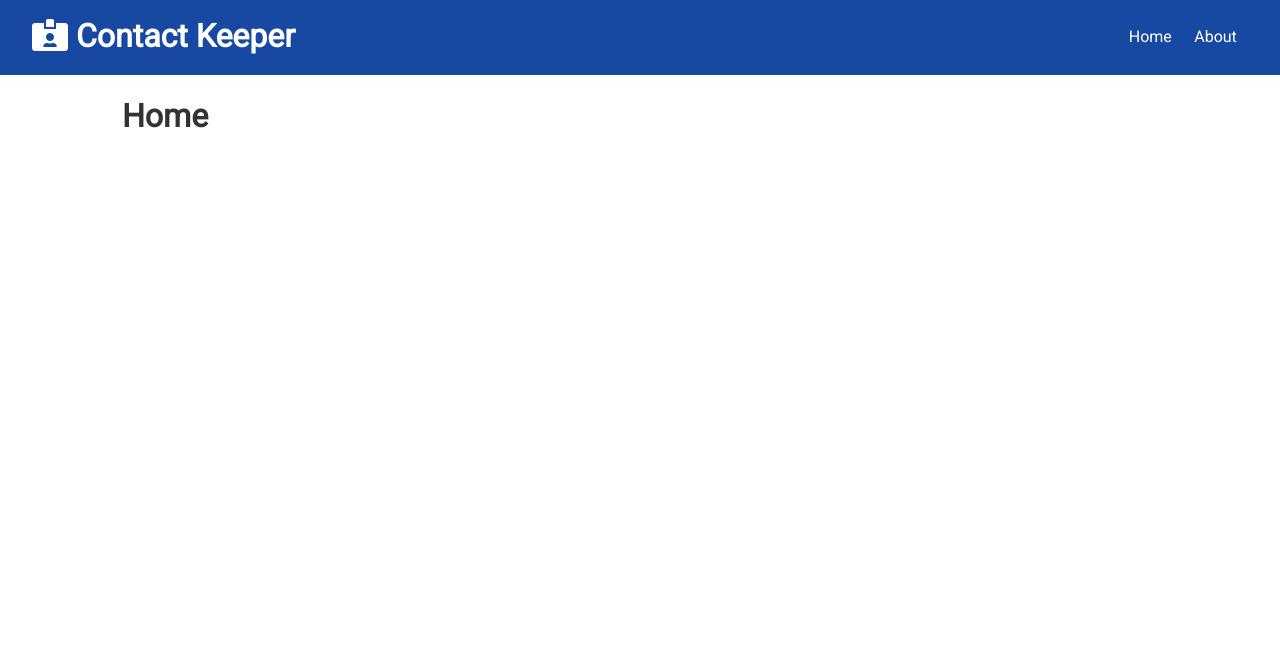
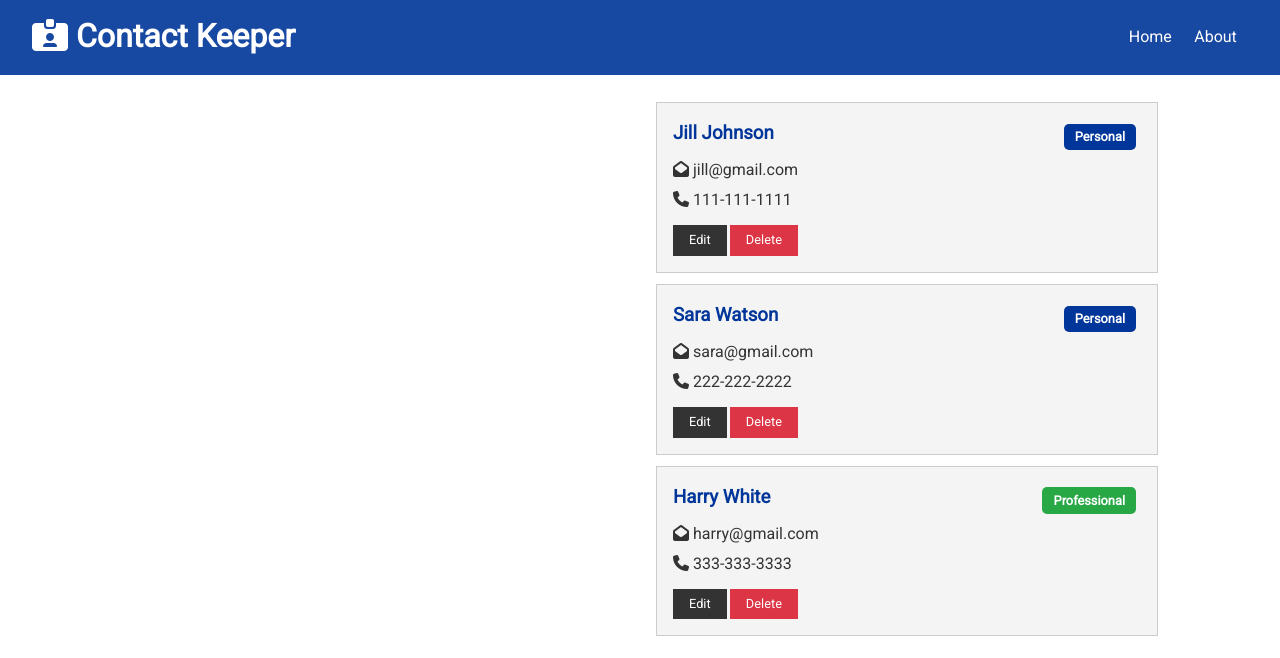
Before and after one commit to davisstacked/contactkeeper, a React (Create React App) app in the folder client/: page / in a window 1280 px wide. Shown: the top 658 px of the page. Built offline with nearby package versions, Linux system fonts and the light colour scheme.

Commit message:
Contacts and ContactItem Components

```diff
--- a/client/public/index.html
+++ b/client/public/index.html
@@ -11,7 +11,8 @@
     />
     <link rel="apple-touch-icon" href="%PUBLIC_URL%/logo192.png" />
     <link rel="manifest" href="%PUBLIC_URL%/manifest.json" />
-    <link rel="stylesheet" href="https://cdnjs.cloudflare.com/ajax/libs/font-awesome/5.15.2/css/all.min.css">
+    <script defer src="https://kit.fontawesome.com/efa73c58b8.js" crossorigin="anonymous"></script>
+
 
     <title>Contact Keeper | Keep track of your contacts</title>
   </head>
--- /dev/null
+++ b/client/src/components/contacts/ContactItem.js
@@ -0,0 +1,40 @@
+import React from 'react';
+import PropTypes from 'prop-types';
+
+const ContactItem = ({ contact }) => {
+    const { id, name, email, phone, type } = contact;
+
+    return (
+        <div className='card bg-light'>
+            <h3 className="text-primary text-left">
+                {name}{' '}
+                <span style={{ float: 'right' }}
+                    className={
+                    'badge ' +
+                    (type === 'professional' ? 'badge-success' : 'badge-primary')
+                    }
+                    >
+                    {type.charAt(0).toUpperCase() + type.slice(1)}
+                </span>
+            </h3>
+            <ul className="list">
+                {email && (<li>
+                    <i className="fas fa-envelope-open"></i> {email}
+                </li>)}
+                {phone && (<li>
+                    <i className="fas fa-phone"></i> {phone}
+                </li>)}
+            </ul>
+            <p>
+                <button className="btn btn-dark btn-sm">Edit</button>
+                <button className="btn btn-danger btn-sm">Delete</button>
+            </p>
+        </div>
+    )
+}
+
+ContactItem.propTypes = {
+    contact: PropTypes.object.isRequired,
+}
+
+export default ContactItem;
--- /dev/null
+++ b/client/src/components/contacts/Contacts.js
@@ -0,0 +1,20 @@
+import React, { useContext, Fragment } from 'react';
+import ContactItem from './ContactItem';
+import ContactContext from '../../context/contact/contactContext';
+
+const Contacts = () => {
+    const contactContext = useContext(ContactContext);
+
+    const { contacts } = contactContext;
+
+    return (
+        <Fragment>
+            {contacts.map(contact => (
+                <ContactItem key={contact.id} contact={contact} />
+            ))}
+        </Fragment>
+    )
+}
+
+
+export default Contacts;
--- a/client/src/components/pages/Home.js
+++ b/client/src/components/pages/Home.js
@@ -1,11 +1,17 @@
-import React from 'react'
+import React from 'react';
+import Contacts from '../contacts/Contacts';
 
 const Home = () => {
     return (
-        <div>
-            <h1>Home</h1>
+        <div className="grid-2">
+            <div>
+                {/* ContactForm */}
+            </div>
+            <div>
+                <Contacts />
+            </div>
         </div>
     )
 }
 
-export default Home
+export default Home;
```
Also changed, not shown: 1 other file (tests, documents, lock files or other folders).
